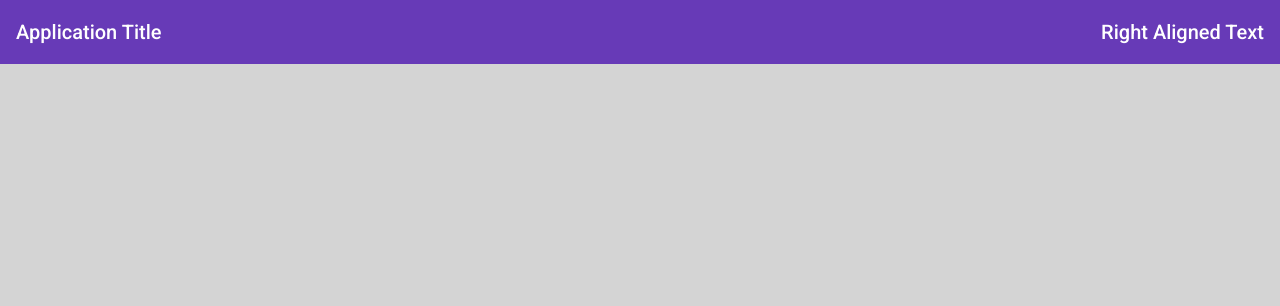
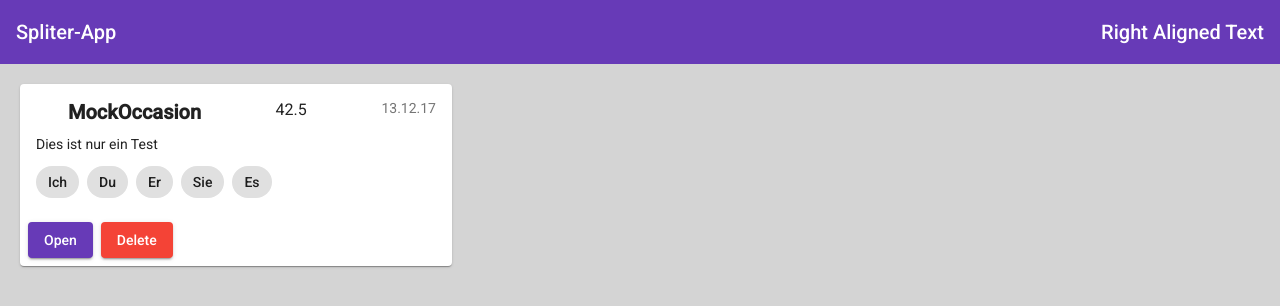
Before and after one commit to gregvary/ng-masters, an Angular app in the folder splitter-app/: page / in a window 1280 px wide. Shown: the top 306 px of the page. Built offline with nearby package versions, Linux system fonts and the light colour scheme.

Commit message:
Added occasion component

```diff
--- a/splitter-app/src/app/app.component.html
+++ b/splitter-app/src/app/app.component.html
@@ -1,8 +1,10 @@
 <mat-toolbar color="primary">
-  <span>Application Title</span>
+  <span>{{title}}</span>
 
   <!-- This fills the remaining space of the current row -->
   <span class="fill-remaining-space"></span>
 
   <span>Right Aligned Text</span>
 </mat-toolbar>
+
+<app-occasion></app-occasion>
--- a/splitter-app/src/app/app.component.ts
+++ b/splitter-app/src/app/app.component.ts
@@ -6,5 +6,5 @@ import { Component } from '@angular/core';
   styleUrls: ['./app.component.css']
 })
 export class AppComponent {
-  title = 'app';
+  title = 'Spliter-App';
 }
--- a/splitter-app/src/app/app.module.ts
+++ b/splitter-app/src/app/app.module.ts
@@ -6,11 +6,13 @@ import { MaterialModule } from './material.module';
 
 
 import { AppComponent } from './app.component';
+import { OccasionComponent } from './occasion/occasion.component';
 
 
 @NgModule({
   declarations: [
-    AppComponent
+    AppComponent,
+    OccasionComponent
   ],
   imports: [
     BrowserModule,
--- /dev/null
+++ b/splitter-app/src/app/occasion/occasion.component.css
@@ -0,0 +1,16 @@
+.occasion-card {
+  width: 400px;
+  margin: 20px;
+  display: inline-block;
+}
+
+.title-wrapper {
+  width: 100%;
+  display: flex;
+  justify-content: space-between;
+}
+
+/*sorry für das important aber angular überschreibt die styles irgendwie...*/
+.mat-card-subtitle {
+  margin-top: 0 !important;
+}
--- /dev/null
+++ b/splitter-app/src/app/occasion/occasion.component.html
@@ -0,0 +1,21 @@
+<mat-card class="occasion-card">
+  <mat-card-header>
+    <div class="title-wrapper">
+      <mat-card-title><b>{{ name }}</b></mat-card-title>
+      <span class="occasion-card-spending">{{ totalSpending }} </span>
+      <mat-card-subtitle>{{ date }}</mat-card-subtitle>
+    </div>
+  </mat-card-header>
+  <mat-card-content>
+    <p>
+      {{ description }}
+    </p>
+    <mat-chip-list>
+      <mat-chip *ngFor="let participant of participants">{{ participant }}</mat-chip>
+    </mat-chip-list>
+  </mat-card-content>
+  <mat-card-actions>
+    <button mat-raised-button color=primary>Open</button>
+    <button mat-raised-button color=warn>Delete</button>
+  </mat-card-actions>
+</mat-card>
--- /dev/null
+++ b/splitter-app/src/app/occasion/occasion.component.ts
@@ -0,0 +1,26 @@
+import { Component, OnInit } from '@angular/core';
+
+@Component({
+  selector: 'app-occasion',
+  templateUrl: './occasion.component.html',
+  styleUrls: ['./occasion.component.css']
+})
+export class OccasionComponent implements OnInit {
+
+  private name: string;
+  private description: string;
+  private participants: Array<string>;
+  private totalSpending: number;
+  private date: string;
+
+  constructor() { }
+
+  ngOnInit() {
+  	this.name = 'MockOccasion';
+  	this.description = 'Dies ist nur ein Test';
+  	this.participants = ['Ich', 'Du', 'Er', 'Sie', 'Es'];
+  	this.totalSpending = 42.5;
+  	this.date = '13.12.17';
+  }
+
+}
```
Also changed, not shown: splitter-app/src/app/material.module.ts (+11 -2 lines), 1 other file (tests, documents, lock files or other folders).
